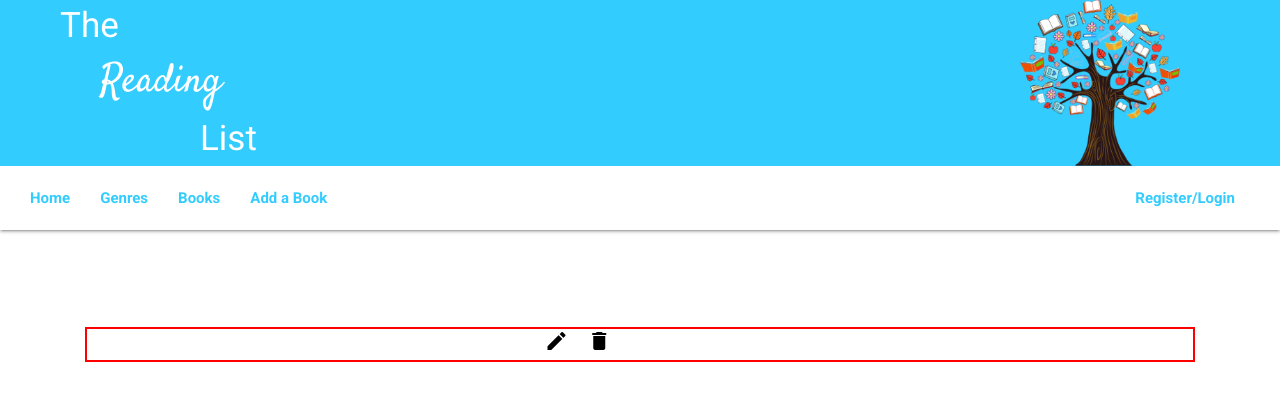
After one commit to rory81/the_reading_list, a Flask app: template templates/per_book.html in a window 1280 px wide. The commit adds this page. Shown: the top 401 px of the page. Run offline with Flask 2, Linux system fonts and the light colour scheme; the template is opened without the code that fills it, so the values that code supplies are empty; some libraries are stand-ins or nearby versions.

Commit message:
added page for a singular book, added edit and delete icon and made a deletion in database possible

```diff
--- a/app.py
+++ b/app.py
@@ -28,6 +28,12 @@ def edit_book(book_id):
                            genres=all_genres)
 
 
+@app.route('/book/<book_id>')
+def book(book_id):
+    the_book = mongo.db.books.find_one({"_id": ObjectId(book_id)})
+    return render_template("per_book.html", book=the_book)
+
+
 @app.route('/update_book/<book_id>', methods=['POST'])
 def update_book(book_id):
     books = mongo.db.books
@@ -44,6 +50,12 @@ def update_book(book_id):
             'picture': request.form.get('picture')
         }
     )
+    return redirect(url_for('get_books'))
+
+
+@app.route('/delete_book/<book_id>')
+def delete_book(book_id):
+    mongo.db.books.remove({'_id': ObjectId(book_id)})
     return redirect(url_for('get_books'))
 
 
--- a/static/css/style.css
+++ b/static/css/style.css
@@ -1,4 +1,8 @@
 @import url('https://fonts.googleapis.com/css?family=Roboto:100,200,300,400,500,600,700|Exo:100,200,300,400,500,600,700|Pacifico:100,200,300,400,500,600,700|Satisfy');
+
+.test_row{
+    border: 2px red solid;
+}
 
 body{
     margin: 0;
@@ -95,6 +99,14 @@ hr{
     font-size: 14px;
 }
 
+.single_book_picture img{
+  display: block;
+  margin-left: auto;
+  margin-right: auto;
+  height: 50%;
+}
+
+
 /*FORMS*/
 button.btn {
     background-color:#33CCFF;
@@ -137,10 +149,12 @@ button.btn {
     font-family: "Roboto", sans-serif;
 }
 
-
-/*a.edit_icon{
-    color:black;
-}*/
+a.edit_icon, a.delete_icon{
+  color:black;
+  position: relative;
+  padding-left: 15px;
+  left: 40%;
+}
 
 
 /*-----------------------------------------------------------------------------------------------------------------------*/
--- a/templates/books.html
+++ b/templates/books.html
@@ -6,7 +6,7 @@
 <div class="row no-gutters col-12 mt-3">
 	{% for book in books %}
 	<div class="col-4 col-md-3 book-picture">
-		<a href="{{url_for('edit_book', book_id=book._id)}}" class="img-holder">
+		<a href="{{url_for('book', book_id=book._id)}}" class="img-holder">
 			<img src="{{book.picture}}" alt="{{book.title}}">
                     </a>
 	</div>
--- a/templates/genres.html
+++ b/templates/genres.html
@@ -2,7 +2,7 @@
 {% block content %}
 
 {% for genre in genres %}
-<div class="row no-gutters col-12 mx-auto mt-5">
+<div class="row no-gutters col-12 text-align-center mt-5">
 	<h3 class="title mx-auto">The Collection of Books - {{ genre.genre_name }}</h3>
 </div>
 <ul>
--- /dev/null
+++ b/templates/per_book.html
@@ -0,0 +1,19 @@
+{% extends 'base.html' %}
+{% block content %}
+<div class="row no-gutters col-12 mx-auto mt-5">
+	<h3 class="title mx-auto">{{book.title}}</h3>
+</div>
+<div class="row no-gutters col-12 mt-5">
+	<div class="col-12 single_book_picture">
+		<a href="#">
+			<img src="{{book.picture}}" alt="{{book.title}}">
+                    </a>
+	</div>
+	<div class="col-12" style="border:2px solid red">
+		<a href="{{url_for('edit_book', book_id=book._id)}}" class="material-icons edit_icon">create</a>
+		<a href="{{url_for('delete_book', book_id=book._id)}}" class="material-icons delete_icon">delete</a>
+	</div>
+
+</div>
+
+{% endblock %}
```
